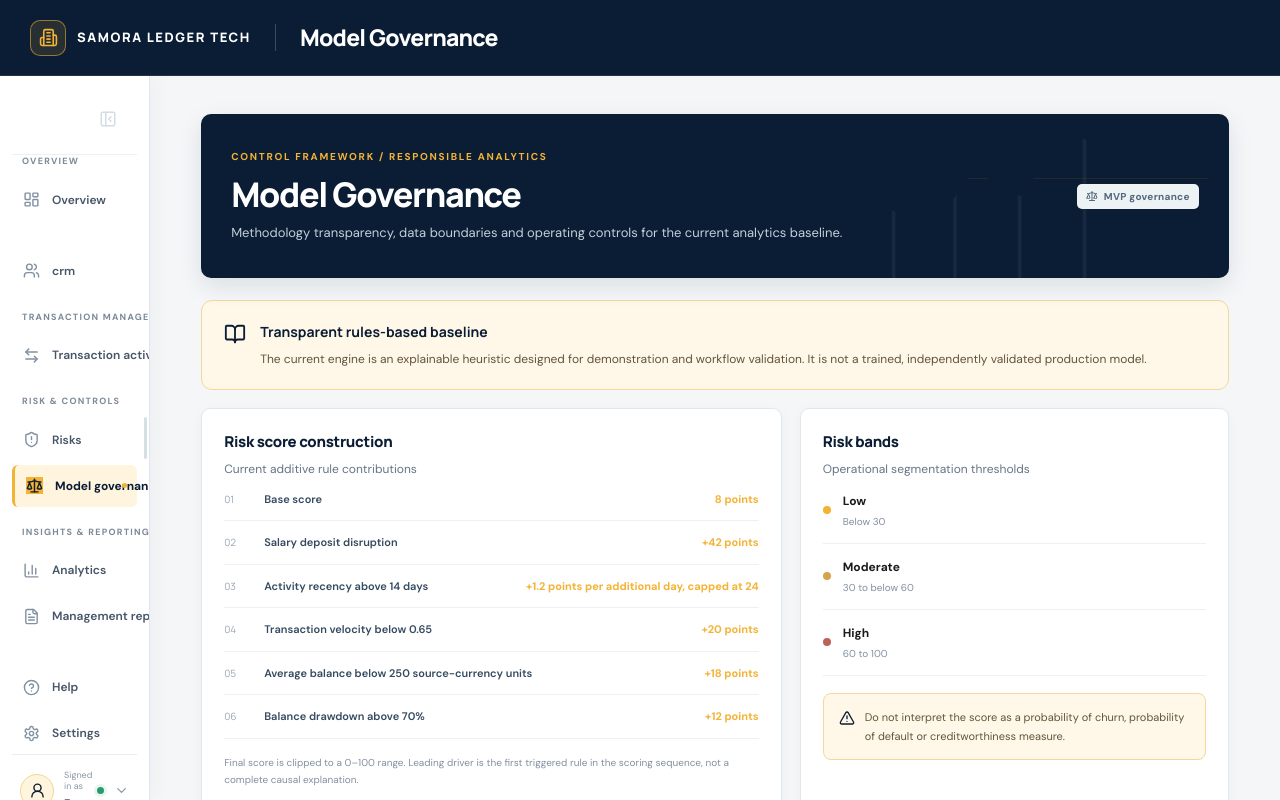
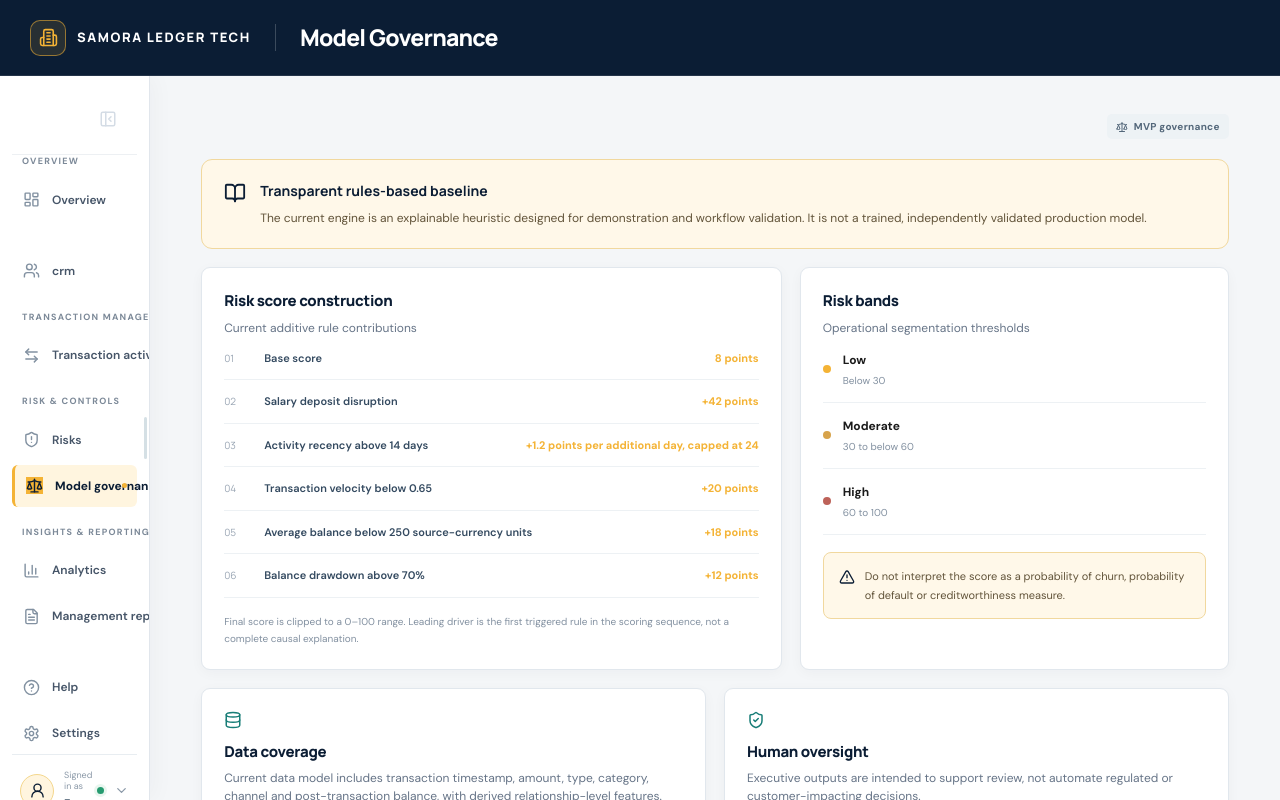
Before and after one commit to tjm650/Samora-Ledger-Tech, a Next.js app in the folder frontend/: page /governance in a window 1280 px wide. Shown: the top 800 px of the page. Built offline with nearby package versions, Linux system fonts and the light colour scheme; no server answers.

Commit message:
Move page heading into shared site header

```diff
--- a/frontend/app/governance/page.tsx
+++ b/frontend/app/governance/page.tsx
@@ -7,7 +7,7 @@ export default function GovernancePage(){
  useEffect(()=>{getExecutiveOverview(90).then(setData).catch(()=>undefined)},[]);
  const rules=[["Base score","8 points"],["Salary deposit disruption","+42 points"],["Activity recency above 14 days","+1.2 points per additional day, capped at 24"],["Transaction velocity below 0.65","+20 points"],["Average balance below 250 source-currency units","+18 points"],["Balance drawdown above 70%","+12 points"]];
  return <>
-  <div className="page-heading"><div><p className="eyebrow">Control framework / Responsible analytics</p><h1 className="page-title">Model Governance</h1><p className="page-subtitle">Methodology transparency, data boundaries and operating controls for the current analytics baseline.</p></div><span className="badge neutral"><Scale size={12}/>MVP governance</span></div>
+  <div className="page-heading page-heading-actions"><span className="badge neutral"><Scale size={12}/>MVP governance</span></div>
   <div className="governance-banner"><BookOpen size={22}/><div><strong>Transparent rules-based baseline</strong><p>The current engine is an explainable heuristic designed for demonstration and workflow validation. It is not a trained, independently validated production model.</p></div></div>
   <div className="dashboard-grid" style={{marginTop:18}}><section className="panel"><div className="panel-heading"><div><h2 className="panel-title">Risk score construction</h2><p className="panel-caption">Current additive rule contributions</p></div></div><div className="rules-list">{rules.map(([name,points],i)=><div key={name}><span>{String(i+1).padStart(2,"0")}</span><strong>{name}</strong><b>{points}</b></div>)}</div><p className="governance-footnote">Final score is clipped to a 0–100 range. Leading driver is the first triggered rule in the scoring sequence, not a complete causal explanation.</p></section>
    <section className="panel"><div className="panel-heading"><div><h2 className="panel-title">Risk bands</h2><p className="panel-caption">Operational segmentation thresholds</p></div></div><div className="governance-band"><i className="legend-dot teal"/><div><strong>Low</strong><span>Below 30</span></div></div><div className="governance-band"><i className="legend-dot amber"/><div><strong>Moderate</strong><span>30 to below 60</span></div></div><div className="governance-band"><i className="legend-dot red"/><div><strong>High</strong><span>60 to 100</span></div></div><div className="governance-callout"><AlertTriangle size={16}/><p>Do not interpret the score as a probability of churn, probability of default or creditworthiness measure.</p></div></section></div>
```
